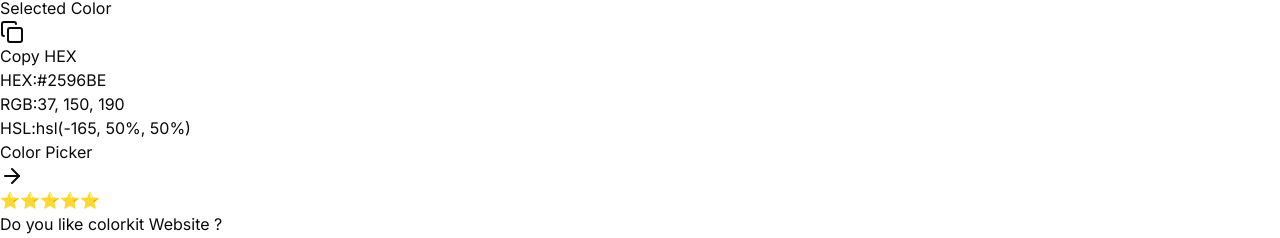
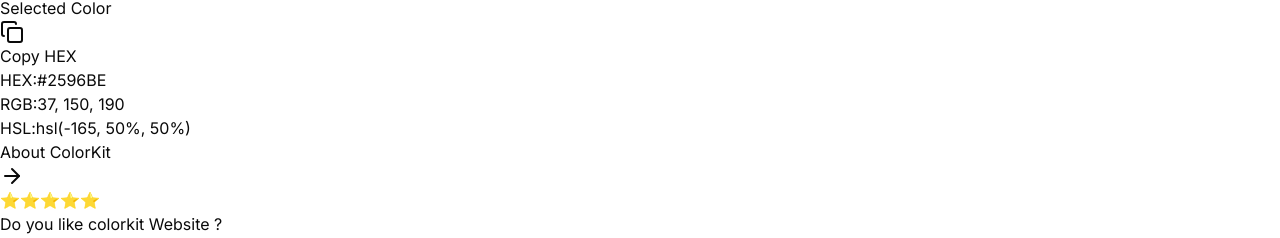
Before and after one commit to codewithdhruba01/ColorPicker, a Next.js app: page / in a window 1280 px wide. Shown: the part 935-1173 px from the top of the page. Built offline with nearby package versions, Linux system fonts and the light colour scheme.

Commit message:
change link

```diff
--- a/app/page.tsx
+++ b/app/page.tsx
@@ -139,9 +139,9 @@ export default function Home() {
             className="flex justify-center mb-10"
             variants={itemVariants}
           >
-            <Link href="/picker">
+            <Link href="/about">
               <button className="relative inline-flex items-center gap-2 px-8 py-4 bg-black text-white font-semibold text-base sm:text-lg border-[3px] border-yellow-400 rounded-[12px] transition-all duration-300 ease-out hover:-translate-y-1 hover:shadow-[4px_4px_0_0_#facc15] focus:outline-none focus:ring-2 focus:ring-yellow-400">
-                Color Picker
+                About ColorKit
                 <ArrowRight className="w-5 h-5 ml-1 transition-transform duration-300 group-hover:translate-x-1" />
               </button>
             </Link>
```
